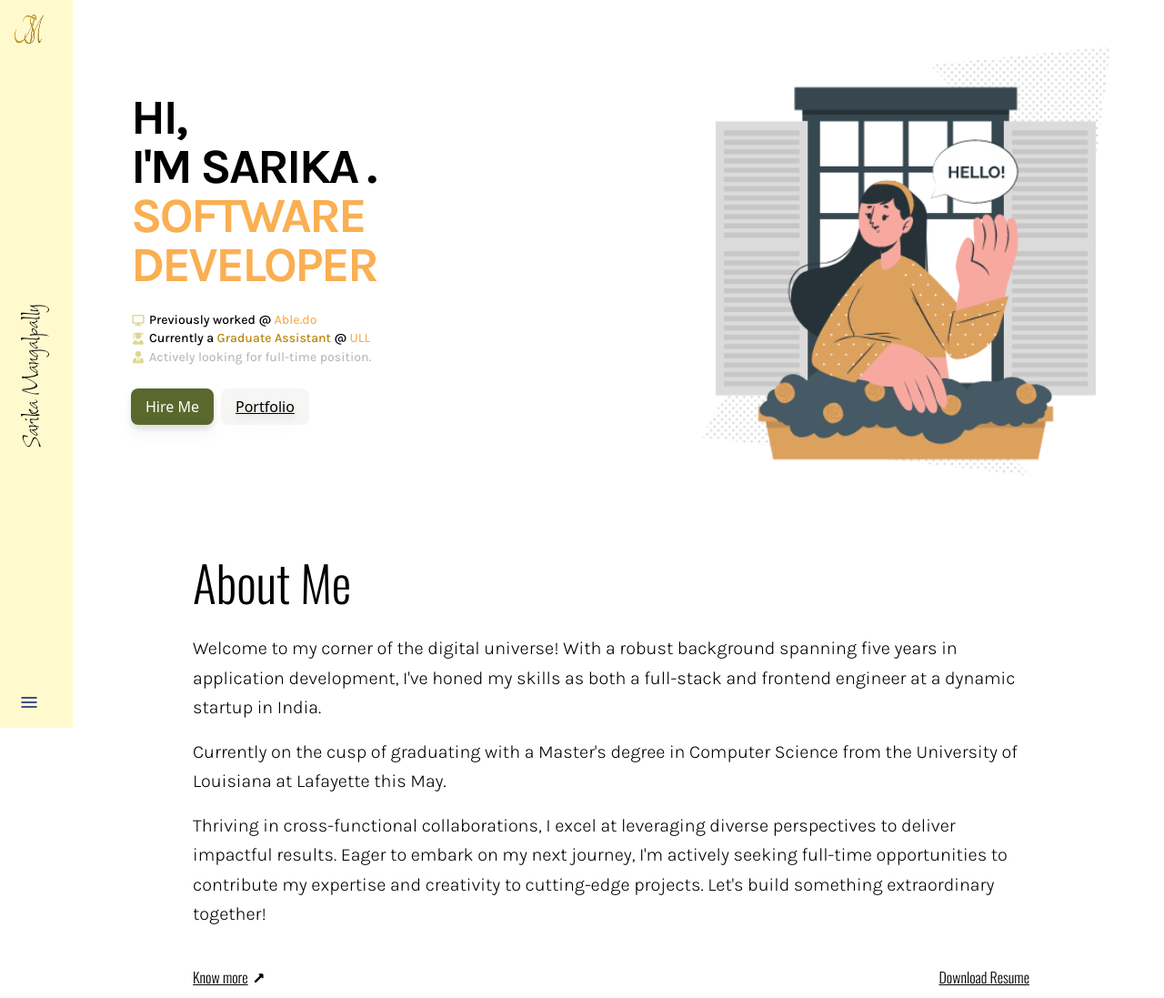
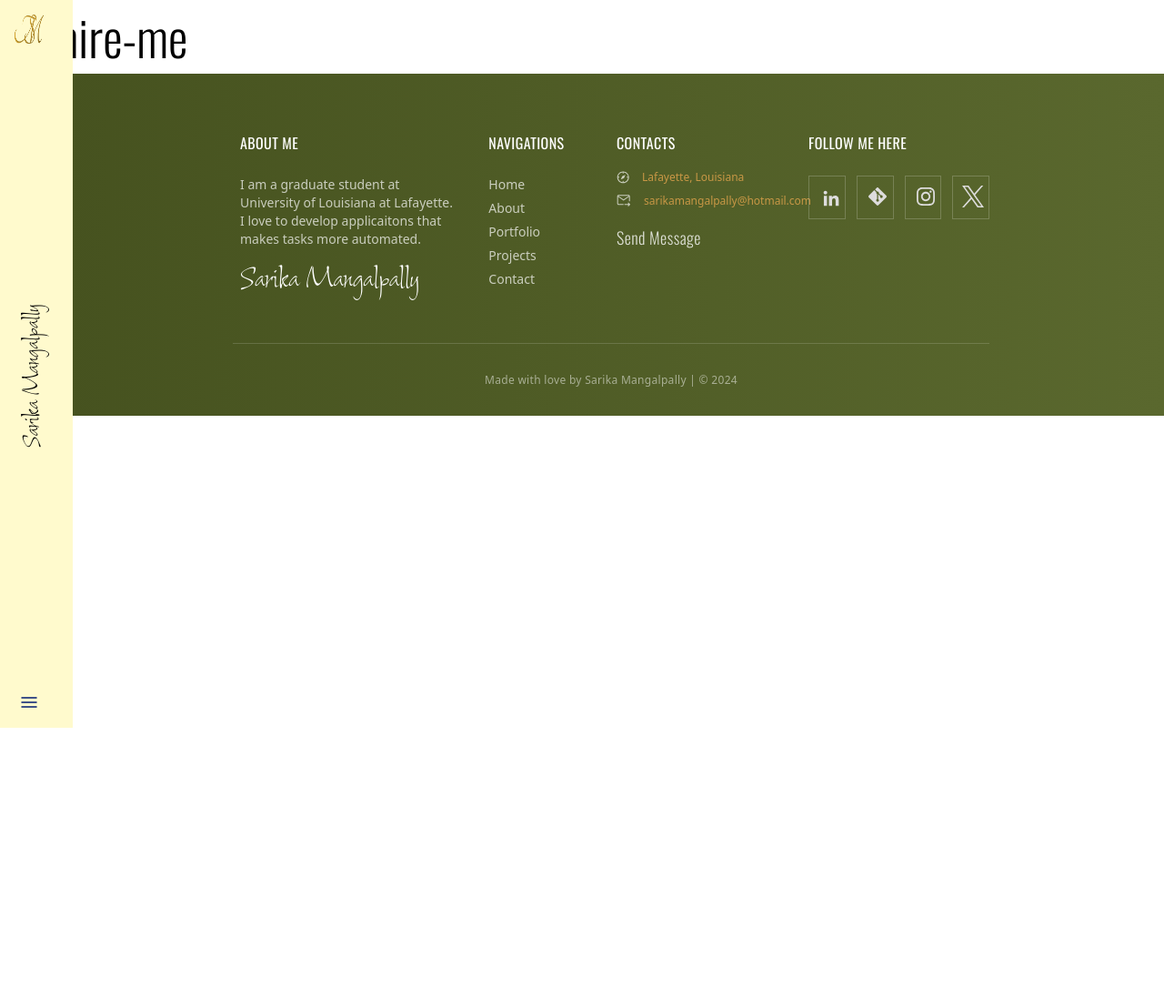
Before and after one commit to SarikaMangalpally/Portfolio, a React (Vite) app: page /hire-me in a window 1280 px wide. Shown: the top 1097 px of the page at 91% size. After the commit the page ends 800 px from the top, so only its background shows below. Built offline with nearby package versions, Linux system fonts and the light colour scheme; a web font is replaced by a local one.

Commit message:
created route to hire me form and updated resume link

```diff
--- a/package.json
+++ b/package.json
@@ -12,7 +12,8 @@
   "dependencies": {
     "googleapis": "^133.0.0",
     "react": "^18.2.0",
-    "react-dom": "^18.2.0"
+    "react-dom": "^18.2.0",
+    "react-router-dom": "^6.22.2"
   },
   "devDependencies": {
     "@types/react": "^18.2.43",
--- a/src/App.jsx
+++ b/src/App.jsx
@@ -1,16 +1,25 @@
 import Footer from './components/footer'
 import Header from './components/header'
 import Home from './pages/home'
+import HireMe from './pages/hireMe'
+import { BrowserRouter as Router, Route, Routes } from 'react-router-dom'
 
 function App() {
   return (
+    <Router>
       <main className='relative sm:h-full'>
         <Header className=""/>
         <div className="relative sm:ml-16">
-        <Home className=""/>
+          <Routes>
+            <Route path='/' element={<Home/>}></Route>
+            <Route path='/hire-me' element={<HireMe title='hire-me'/>}></Route>
+              {/* <Home className=""/> */}
+
+          </Routes>
           <Footer className=""/>
         </div>
       </main>
+    </Router>
   )
 }
 
--- a/src/components/aboutMe.jsx
+++ b/src/components/aboutMe.jsx
@@ -25,7 +25,7 @@ export default function AboutMe () {
                 </div>
                 <div className='flex justify-between font-oswald-light my-4 py-2 text-16'>
                     <a href="/About" className='underline'>Know more<img src={Arrow} className='inline w-2 mx-2 rotate-45'></img></a>
-                    <a target='_blank' href='https://drive.google.com/file/d/1mYp69yvZh2Kh6OpZ44uFr3JrtYaIpzuf/view?usp=drive_link' rel="noreferrer" className='underline'>Download Resume</a>
+                    <a target='_blank' href='https://drive.google.com/file/d/1dxtrpBqa5VwmeIQVDQeYVHtVMexMCgd-/view?usp=drive_link' rel="noreferrer" className='underline'>Download Resume</a>
                 </div>
             </div>
         </div>
--- a/src/pages/hireMe.jsx
+++ b/src/pages/hireMe.jsx
@@ -1,6 +1,16 @@
 import React from 'react'
-export default function HireMe() {
+export default function HireMe(props) {
+    const title = props.title
     return (
-        <h2>Hire Me page to be built</h2>
+        <div className='mx-auto'>
+            <h2 className='Capitalize font-oswald-light text-32 xs:text-36 lg:text-40 xl:text-54'>
+                {title}
+            </h2>
+            <div>
+                <form>
+
+                </form>
+            </div>
+        </div>
     )
 }
--- a/src/pages/home.jsx
+++ b/src/pages/home.jsx
@@ -39,7 +39,7 @@ export default function Home() {
                         </div>
                     </div>
                     <div className="space-x-2 cursor-pointer">
-                        <a href="#" className="inline-block bg-olive-light text-white py-2 px-4 rounded-lg  hover:transform hover:-translate-y-0.5 drop-shadow-lg shadow-lime-90 active:scale-75 active:ease-in active:duration-300">Hire Me</a>
+                        <a href="/hire-me" className="inline-block bg-olive-light text-white py-2 px-4 rounded-lg  hover:transform hover:-translate-y-0.5 drop-shadow-lg shadow-lime-90 active:scale-75 active:ease-in active:duration-300">Hire Me</a>
                         <a href="#" className="inline-block underline drop-shadow-lg shadow-lime-900 py-2 px-4 rounded-lg hover:transform hover:-translate-y-0.5 bg-olive-light bg-opacity-5 active:scale-75 active:ease-in active:duration-300">Portfolio</a>
                     </div>
                 </div>
--- a/vite.config.js
+++ b/vite.config.js
@@ -4,5 +4,5 @@ import react from '@vitejs/plugin-react-swc'
 // https://vitejs.dev/config/
 export default defineConfig({
   plugins: [react()],
-  base: "/Portfolio/"
+  base: "/"
 })
```
Also changed, not shown: 1 other file (tests, documents, lock files or other folders). Lines whose indentation alone changed are shown as unchanged.
